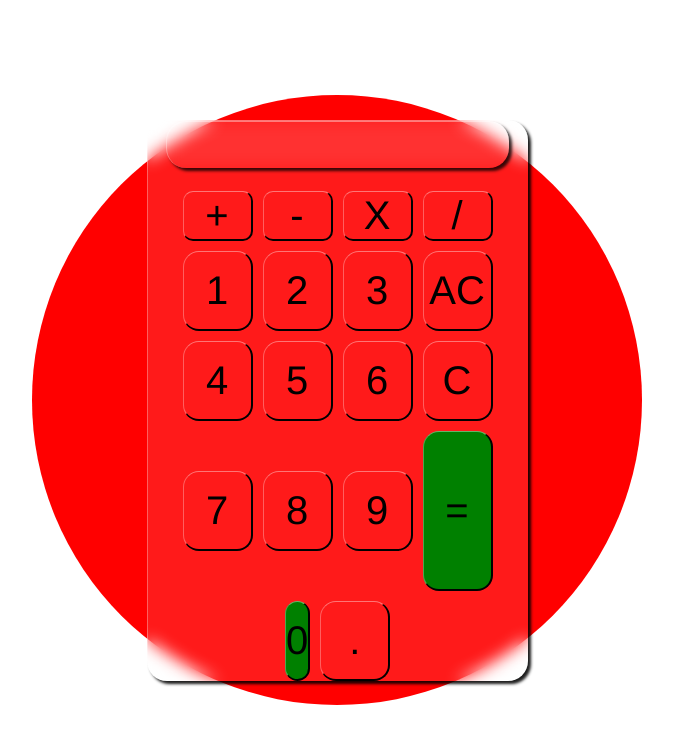
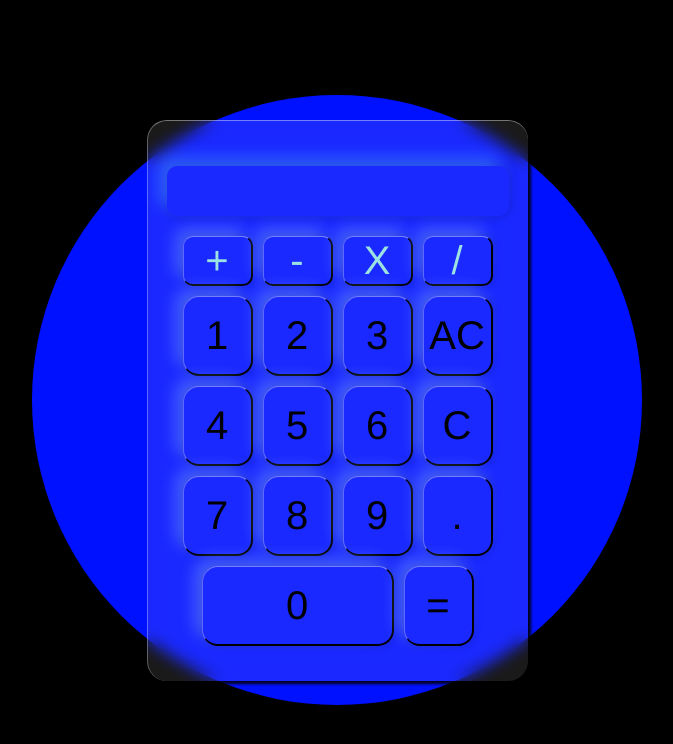
Before and after one commit to Vahid819/Calculater, a plain HTML site: page index.html in a window 1280 px wide. Shown: the whole page, without its empty margins (303-976 px from the left). Drawn offline with Linux system fonts and the light colour scheme.

Commit message:
complete calculator

```diff
--- a/index.html
+++ b/index.html
@@ -10,29 +10,30 @@
   <body>
     <div id="circal">
       <div id="calculator">
-        <div id="result">
+        <form>
+            <input type="text" disabled id="finalresult" name="display">
 
-        </div>
-        <div id="buttons">
-            <button>+</button>
-            <button>-</button>
-            <button>X</button>
-            <button>/</button>
-            <button>1</button>
-            <button>2</button>
-            <button>3</button>
-            <button>AC</button>
-            <button>4</button>
-            <button>5</button>
-            <button>6</button>
-            <button>C</button>
-            <button>7</button>
-            <button>8</button>
-            <button>9</button>
-            <button>=</button>
-            <button>0</button>
-            <button>.</button>
-        </div>
+          <div id="buttons">
+            <input type="button" value="+" onclick="display.value += '+'"/>
+            <input type="button" value="-" onclick="display.value += '-'"/>
+            <input type="button" value="X" onclick="display.value += '*'"/>
+            <input type="button" value="/" onclick="display.value += '/'"/>
+            <input type="button" value="1" onclick="display.value += '1'"/>
+            <input type="button" value="2" onclick="display.value += '2'"/>
+            <input type="button" value="3" onclick="display.value += '3'"/>
+            <input type="button" value="AC"onclick="display.value = ''" />
+            <input type="button" value="4" onclick="display.value += '4'"/>
+            <input type="button" value="5" onclick="display.value += '5'"/>
+            <input type="button" value="6" onclick="display.value += '6'"/>
+            <input type="button" value="C" onclick="display.value = display.value.toString().slice(0, -1)"/>
+            <input type="button" value="7" onclick="display.value += '7'"/>
+            <input type="button" value="8" onclick="display.value += '8'"/>
+            <input type="button" value="9" onclick="display.value += '9'"/>
+            <input type="button" value="." onclick="display.value += '.'"/>
+            <input type="button" value="0" onclick="display.value += '0'"/>
+            <input type="button" value="=" onclick="display.value = eval(display.value)"/>
+          </div>
+        </form>
       </div>
     </div>
     <script src="script.js" defer></script>
--- a/style.css
+++ b/style.css
@@ -9,6 +9,7 @@ body {
   justify-content: center;
   /* margin: auto; */
   align-items: center;
+  background: black;
 }
 
 #circal {
@@ -16,7 +17,7 @@ body {
   width: 610px;
   height: 610px;
   border-radius: 100%;
-  background-color: red;
+  background-color: #0011ff;
   display: flex;
   justify-content: center;
   align-items: center;
@@ -40,7 +41,7 @@ body {
   gap: 23px;
 }
 
-#result{
+#result {
   width: 90%;
   height: 14vh;
   background-color: transparent;
@@ -49,10 +50,36 @@ body {
   border-top: 1px solid rgba(255, 255, 255, 0.4);
   border-left: 1px solid rgba(255, 255, 255, 0.3);
   box-shadow: 3px 3px 3px rgba(0, 0, 0, 0.79);
+  display: flex;
+  flex-direction: column;
+  justify-content: center;
+  align-items: center;
 }
 
+#livedisplay {
+  display: flex;
+  justify-content: flex-end;
+  align-items: center;
+  width: 90%;
+  /* height: 50%; */
+  font-size: 30px;
+  margin: auto;
+}
+#finalresult {
+  display: flex;
+  justify-content: flex-end;
+  align-items: center;
+  width: 90%;
+  color: black;
+  /* height: 50%; */
+  margin: auto;
+  margin-top: 10px;
+  text-align: right;
+  border: none;
+  box-shadow: -9px -9px 16px rgba(94, 223, 252, 0.3), 0 0 12px rgba(0, 0, 0, 0.2) ;
+}
 
-#buttons{
+#buttons {
   width: 90%;
   height: auto;
   background-color: transparent;
@@ -63,31 +90,32 @@ body {
   gap: 10px;
   justify-content: center;
   align-items: center;
+  margin: auto;
+  margin-top: 20px;
 }
 
-button{
+input {
   width: 70px;
   height: 80px;
   border-radius: 16px;
   border-top: 1px solid rgba(255, 255, 255, 0.4);
   border-left: 1px solid rgba(255, 255, 255, 0.3);
-  box-shadow: none;
+  box-shadow: -8px -8px 16px rgba(164, 223, 255, 0.3), 0px 0px 9px rgba(0, 0, 0, 0.2);
   background-color: transparent;
   font-size: 40px;
-  font-family: 'Franklin Gothic Medium', 'Arial Narrow', Arial, sans-serif;
+  display: flex;
+  justify-content: center;
+  align-items: center;
+  cursor: pointer;
+  font-family: "Franklin Gothic Medium", "Arial Narrow", Arial, sans-serif;
 }
 
-button:nth-child(-n+4){
+input:nth-child(-n + 4) {
   height: 50px;
   border-radius: 10px;
+  color: rgb(157, 226, 226);
 }
 
-button:nth-last-child(2){
-  background-color:green;
-  width: 2vw;
+input:nth-last-child(2) {
+  width: 15vw;
 }
-
-button:nth-last-child(3){
-  background-color: green;
-  height: 20vh;
-}
```
Also changed, not shown: script.js (line endings or trailing spaces).
